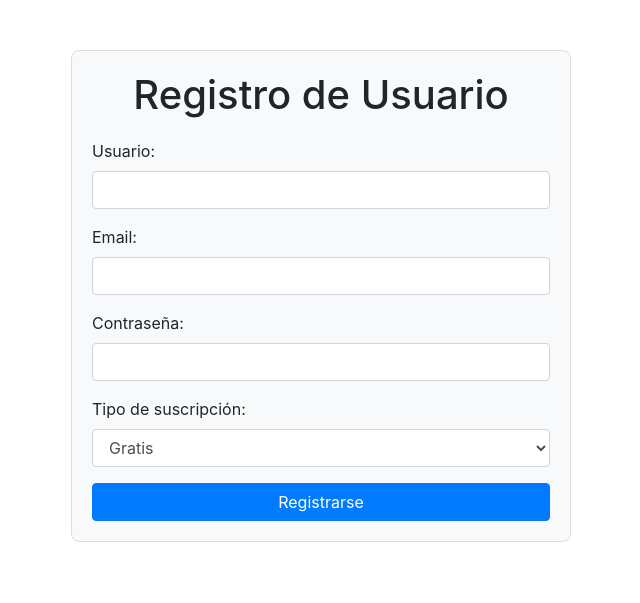
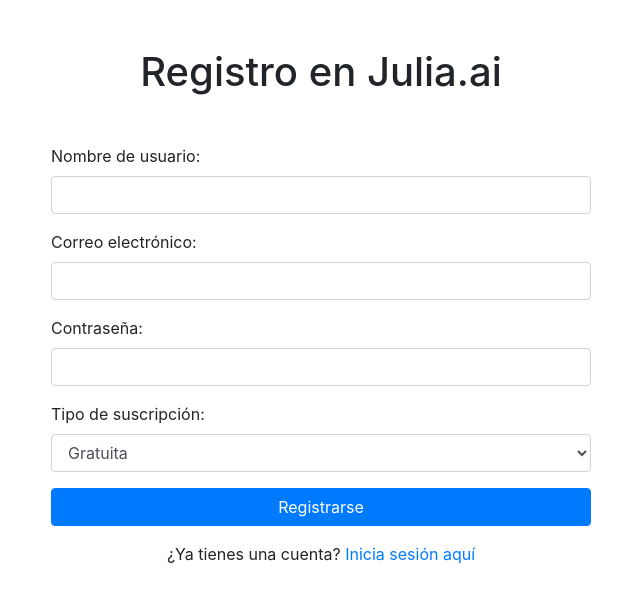
Before and after one commit to Julia-ai1/juliacopiaparaespa-a, a Flask app: page /register in a window 1280 px wide. Shown: the top 603 px of the page, without its empty margins (319-959 px from the left). Run offline with Flask 3, Linux system fonts and the light colour scheme; some libraries are stand-ins or nearby versions.

Commit message:
subida pruebas aun

```diff
--- a/main.py
+++ b/main.py
@@ -67,14 +67,20 @@ def register():
         password = request.form['password']
         subscription_type = request.form['subscription_type']
 
-        new_user = User(username=username, email=email, subscription_type=subscription_type)
+        new_user = User(username=username, email=email, subscription_type='free')
         new_user.set_password(password)
         db.session.add(new_user)
         db.session.commit()
 
         login_user(new_user)
-        flash('Te has registrado correctamente', 'success')
-        return redirect(url_for('index'))
+
+        if subscription_type in ['pro', 'premium']:
+            # Redirigir a la página de pago
+            return redirect(url_for('subscribe', plan=subscription_type))
+        else:
+            # Si es 'free', redirigir al índice
+            flash('Te has registrado correctamente', 'success')
+            return redirect(url_for('index'))
 
     return render_template('register.html')
 
@@ -105,20 +111,24 @@ def logout():
 @app.route('/subscribe', methods=['GET', 'POST'])
 @login_required
 def subscribe():
+    plan = request.args.get('plan', 'pro')  # Por defecto, usa 'pro' si no se especifica
+    payment_links = {
+        'premium': 'https://buy.stripe.com/test_28o8xO2p8aXmeeA8wx',  # Enlace para Premium
+        'pro': 'https://buy.stripe.com/test_28o8xO2p8aXmeeA8wx',      # Enlace para Pro
+    }
+
     if request.method == 'POST':
         subscription_type = request.form['subscription_type']
-        payment_links = {
-            'premium': 'https://buy.stripe.com/test_28o8xO2p8aXmeeA8wx',  # Enlace para Premium
-            'pro': 'https://buy.stripe.com/test_28o8xO2p8aXmeeA8wx',      # Enlace para Pro
-        }
-
         if subscription_type not in payment_links:
             flash('Tipo de suscripción inválido', 'danger')
             return redirect(url_for('subscribe'))
 
+        # Almacenamos el tipo de suscripción en la sesión del usuario
+        session['pending_subscription_type'] = subscription_type
+
         return redirect(payment_links[subscription_type])
 
-    return render_template('subscribe.html')
+    return render_template('subscribe.html', selected_plan=plan)
 
 @app.route('/webhook', methods=['POST'])
 def stripe_webhook():
@@ -130,28 +140,31 @@ def stripe_webhook():
         event = stripe.Webhook.construct_event(
             payload, sig_header, endpoint_secret
         )
-    except ValueError:
-        return 'Invalid payload', 400
-    except stripe.error.SignatureVerificationError:
-        return 'Invalid signature', 400
+    except ValueError as e:
+        return '', 400
+    except stripe.error.SignatureVerificationError as e:
+        return '', 400
 
     if event['type'] == 'checkout.session.completed':
-        handle_checkout_session(event['data']['object'])
+        session = event['data']['object']
+        handle_checkout_session(session)
 
     return '', 200
 
 def handle_checkout_session(session):
     customer_email = session.get('customer_details', {}).get('email')
-    subscription_id = session.get('subscription')
+    user = User.query.filter_by(email=customer_email).first()
 
-    if subscription_id:
-        subscription = stripe.Subscription.retrieve(subscription_id)
-        subscription_type = session.get('metadata', {}).get('subscription_type', 'basic')
-        user = User.query.filter_by(email=customer_email).first()
-        if user:
-            user.subscription_type = subscription_type
-            user.subscription_start = datetime.datetime.now(datetime.UTC)
-            db.session.commit()
+    if user:
+        # Recuperamos el tipo de suscripción de la sesión del usuario
+        subscription_type = session.get('pending_subscription_type', 'pro')  # 'pro' por defecto
+
+        user.subscription_type = subscription_type
+        user.subscription_start = datetime.datetime.now(datetime.UTC)
+        db.session.commit()
+
+        # Limpiamos la suscripción pendiente de la sesión
+        session.pop('pending_subscription_type', None)
 
 @app.route('/cancel_subscription', methods=['POST'])
 @login_required
--- a/templates/register.html
+++ b/templates/register.html
@@ -1,38 +1,24 @@
-<!DOCTYPE html>
-<html lang="en">
+<!doctype html>
+<html lang="es">
 <head>
-    <meta charset="UTF-8">
+    <meta charset="utf-8">
     <meta name="viewport" content="width=device-width, initial-scale=1">
-    <title>Registrarse</title>
+    <title>Registro</title>
     <!-- Bootstrap CSS -->
     <link href="https://stackpath.bootstrapcdn.com/bootstrap/4.5.2/css/bootstrap.min.css" rel="stylesheet">
-    <style>
-        .register-container {
-            max-width: 500px;
-            margin: 0 auto;
-            margin-top: 50px;
-            padding: 20px;
-            border: 1px solid #ddd;
-            border-radius: 8px;
-            background-color: #f8f9fa;
-        }
-        .register-container h1 {
-            text-align: center;
-            margin-bottom: 20px;
-        }
-    </style>
 </head>
 <body>
-    <div class="container">
-        <div class="register-container">
-            <h1>Registro de Usuario</h1>
+    <div class="container mt-5">
+        <h1 class="text-center mb-5">Registro en Julia.ai</h1>
+        <div class="row justify-content-center">
+            <div class="col-md-6">
                 <form method="POST" action="{{ url_for('register') }}">
                     <div class="form-group">
-                    <label for="username">Usuario:</label>
+                        <label for="username">Nombre de usuario:</label>
                         <input type="text" class="form-control" id="username" name="username" required>
                     </div>
                     <div class="form-group">
-                    <label for="email">Email:</label>
+                        <label for="email">Correo electrónico:</label>
                         <input type="email" class="form-control" id="email" name="email" required>
                     </div>
                     <div class="form-group">
@@ -41,14 +27,18 @@
                     </div>
                     <div class="form-group">
                         <label for="subscription_type">Tipo de suscripción:</label>
-                    <select class="form-control" name="subscription_type" id="subscription_type">
-                        <option value="free">Gratis</option>
+                        <select name="subscription_type" id="subscription_type" class="form-control" required>
+                            <option value="free">Gratuita</option>
+                            <option value="pro">Pro</option>
                             <option value="premium">Premium</option>
-                        <option value="pro">Pro</option>
                         </select>
                     </div>
                     <button type="submit" class="btn btn-primary btn-block">Registrarse</button>
                 </form>
+                <div class="mt-3 text-center">
+                    <p>¿Ya tienes una cuenta? <a href="{{ url_for('login') }}">Inicia sesión aquí</a></p>
+                </div>
+            </div>
         </div>
     </div>
 
```
Also changed, not shown: templates/subscribe.html (+15 -12 lines). Lines whose indentation alone changed are shown as unchanged.
